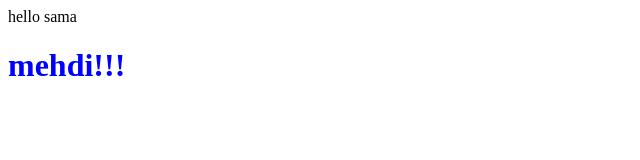
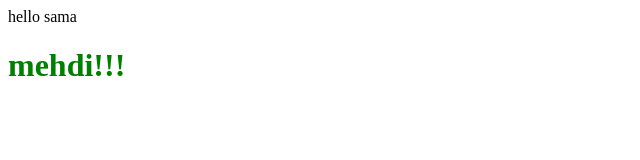
Before and after one commit to msheykh/sama, a plain HTML site: page index.html in a window 1280 px wide. Shown: the whole page, without its empty margins (0-640 px from the left). Drawn offline with Linux system fonts and the light colour scheme.

Commit message:
change color in heading

```diff
--- a/index.html
+++ b/index.html
@@ -8,6 +8,6 @@
 </head>
 <body>
     hello sama
-    <h1 style= "color: blue">mehdi!!!</h1>
+    <h1 style= "color: green">mehdi!!!</h1>
 </body>
 </html>
```
